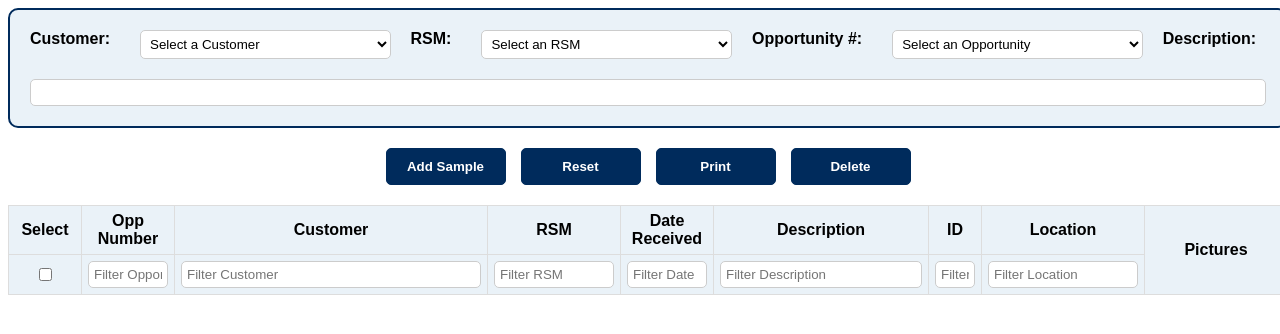
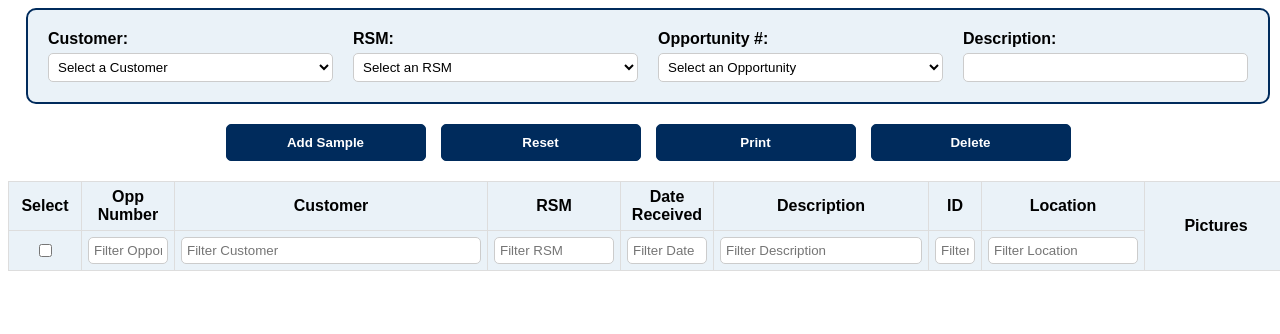
Before and after one commit to cwagnerJLS/SampleDatabase, a Django app: template samples/templates/samples/create_sample.html in a window 1280 px wide. Shown: the top 334 px of the page. Run offline with Django 5.2, Linux system fonts and the light colour scheme; the template is opened without the code that fills it, so the values that code supplies are empty; some libraries are stand-ins or nearby versions.

Commit message:
style: Improve form layout and responsiveness with input groups and CSS adjustments

```diff
--- a/samples/templates/samples/create_sample.html
+++ b/samples/templates/samples/create_sample.html
@@ -17,6 +17,16 @@
             font-family: Arial, sans-serif;
             width: 100%;
         }
+
+        @media (max-width: 600px) {
+            .form-container {
+                padding: 10px;
+            }
+
+            .input-group {
+                min-width: 100%;    /* Make input groups take full width on small screens */
+            }
+        }
         /* Lower the quantity field slightly */
         .add-sample-modal .modal-form-group.quantity-group {
             margin-top: 10px; /* Adjust this value to move the field further down or up */
@@ -33,20 +43,40 @@
             --company-color: #002B5C; /* Pantone 289C */
         }
         .form-container {
+            display: flex;
+            flex-wrap: wrap;       /* Ensure items wrap to the next line if they don't fit */
+            justify-content: center; /* Center the content horizontally */
+            gap: 20px;
+            margin: 0 auto 20px auto; /* Center the container and set bottom margin */
+            padding: 20px;
+            max-width: 1200px;     /* Optional: set a maximum width for large screens */
             border: 2px solid var(--company-color);
+            border-radius: 10px;
+            background-color: #EAF2F8;
+            color: #000000;
+        }
+
+        .input-group {
+            flex: 1 1 200px;       /* Grow and shrink with a basis of 200px */
+            min-width: 200px;      /* Ensure a minimum width */
             display: flex;
-            flex-wrap: wrap;
-            align-items: flex-start;
-            gap: 20px;
-            margin-bottom: 20px;
-            padding: 20px;
-            border-radius: 10px;
-            background-color: #EAF2F8; /* Lighter blue background */
-            color: #000000; /* Black text */
+            flex-direction: column;
         }
-        label {
-            margin-right: 10px;
+
+        .input-group label {
+            margin-bottom: 5px;
             font-weight: bold;
+        }
+
+        .input-group select,
+        .input-group input[type="text"] {
+            width: 100%;           /* Make the inputs take the full width of the container */
+            padding: 5px;
+            border-radius: 5px;
+            border: 1px solid #CCC;
+            background-color: #FFFFFF;
+            color: #000000;
+            box-sizing: border-box; /* Include padding and border in the element's total width */
         }
 
         /* Modal-specific label styles */
@@ -80,16 +110,18 @@
 
         .button-container {
             display: flex;
-            flex-wrap: nowrap;
+            flex-wrap: wrap;          /* Allow buttons to wrap to the next line if necessary */
             gap: 15px;
             margin-top: 20px;
-            justify-content: center;
+            justify-content: center;  /* Center the buttons horizontally */
             width: 100%;
         }
+
         .button-container button {
+            flex: 1 1 120px;          /* Make buttons flexible with a minimum width */
+            max-width: 200px;         /* Optional: set a maximum width */
             background-color: var(--company-color);
             border: 1px solid var(--company-color);
-            min-width: 120px;
             padding: 10px;
             border-radius: 5px;
             color: white;
@@ -440,6 +472,7 @@
         <!-- Include CSRF token in the form -->
         <input type="hidden" name="csrfmiddlewaretoken" value="{{ csrf_token }}">
         <div class="form-container">
+            <div class="input-group">
                 <label for="customer">Customer:</label>
                 <select id="customer" name="customer" onchange="filterOptions()">
                     <option value="">Select a Customer</option>
@@ -447,7 +480,9 @@
                     <option value="{{ customer }}">{{ customer }}</option>
                     {% endfor %}
                 </select>
+            </div>
 
+            <div class="input-group">
                 <label for="rsm">RSM:</label>
                 <select id="rsm" name="rsm" onchange="filterOptions()">
                     <option value="">Select an RSM</option>
@@ -455,14 +490,19 @@
                     <option value="{{ rsm }}">{{ rsm }}</option>
                     {% endfor %}
                 </select>
+            </div>
 
+            <div class="input-group">
                 <label for="opportunity_number">Opportunity #:</label>
                 <select id="opportunity_number" name="opportunity_number" class="opportunity-dropdown" onchange="populateFieldsFromOpportunity()">
                     <option value="">Select an Opportunity</option>
                 </select>
+            </div>
 
+            <div class="input-group">
                 <label for="description">Description:</label>
                 <input type="text" id="description" name="description" readonly>
+            </div>
         </div>
 
         <div class="button-container">
```
Lines whose indentation alone changed are shown as unchanged.
